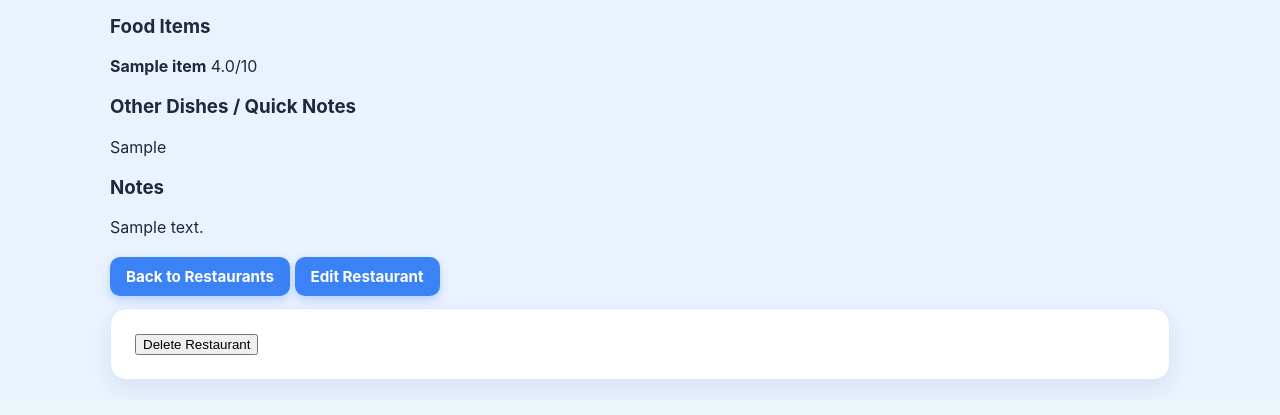
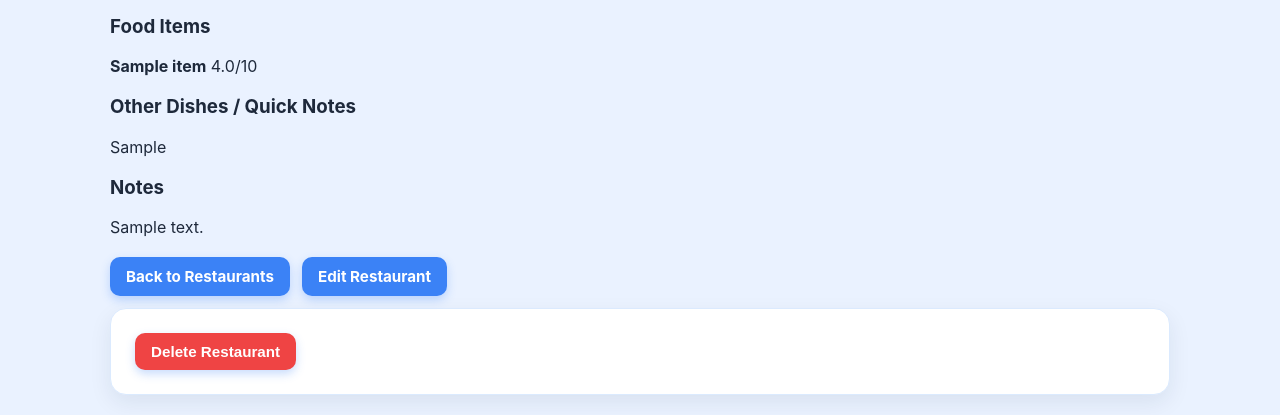
Before and after one commit to Bhimpele81/RestaurantRater, a Flask app: page /restaurant/1 in a window 1280 px wide. Shown: the part 899-1314 px from the top of the page. Before the commit the page ends 1288 px from the top, so only its background shows below. Run offline with Flask 3, Linux system fonts and the light colour scheme; tables that the repository leaves empty hold one stand-in row (values such as "Sample post"); grey boxes marked "Sample" are stand-in pictures; some libraries are stand-ins or nearby versions.

Commit message:
Update restaurant_detail.html

```diff
--- a/Restaurant Rater/templates/restaurant_detail.html
+++ b/Restaurant Rater/templates/restaurant_detail.html
@@ -88,13 +88,13 @@
                 </div>
             {% endif %}
 
-            <div style="margin-top: 20px;">
+            <div style="margin-top: 20px; display: flex; gap: 12px;">
                 <a class="button" href="{{ url_for('restaurants_list') }}">Back to Restaurants</a>
                 <a class="button" href="{{ url_for('edit_restaurant', id=restaurant.id) }}">Edit Restaurant</a>
             </div>
 
             <form method="POST" action="{{ url_for('delete_restaurant', id=restaurant.id) }}" style="margin-top: 12px;">
-                <button type="submit" onclick="return confirm('Delete this restaurant?');">Delete Restaurant</button>
+                <button type="submit" class="button" style="background-color: #ef4444; border-color: #ef4444;" onclick="return confirm('Delete this restaurant?');">Delete Restaurant</button>
             </form>
         {% else %}
             <div class="empty-state">
```
